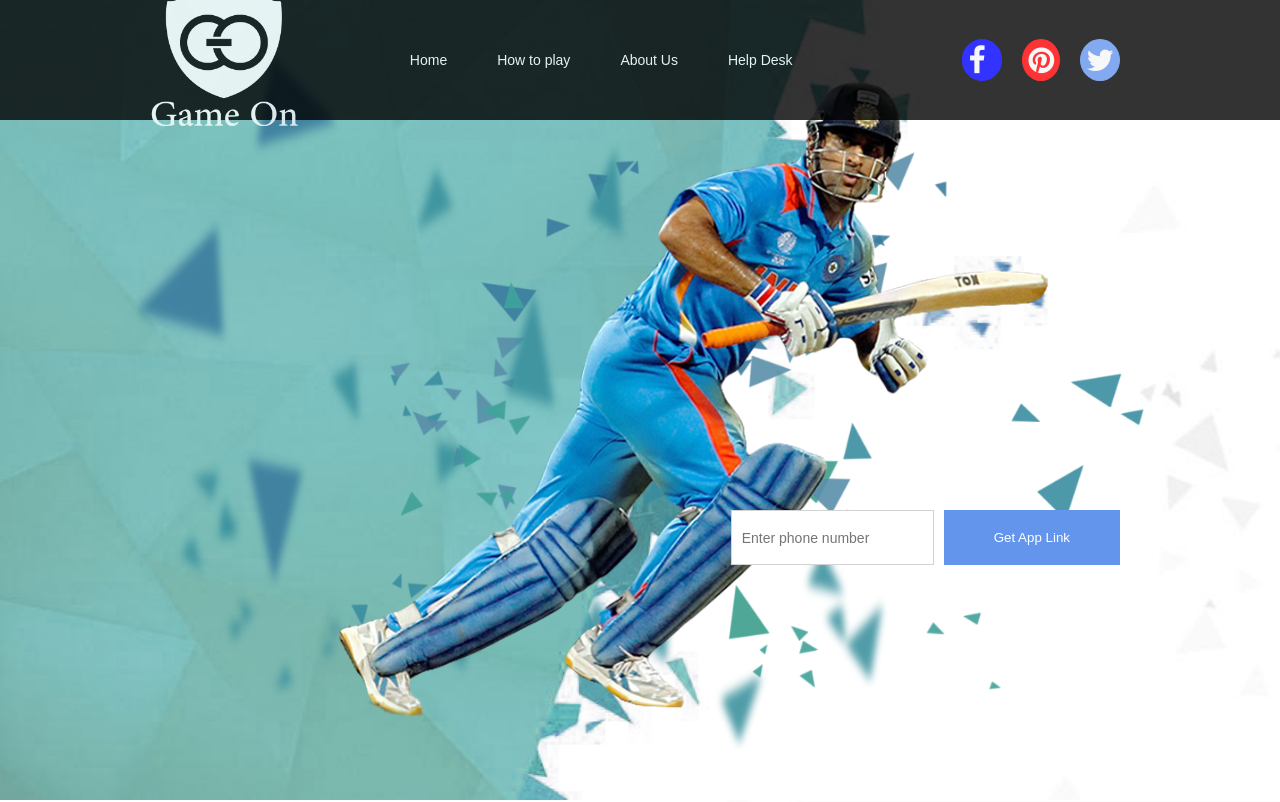
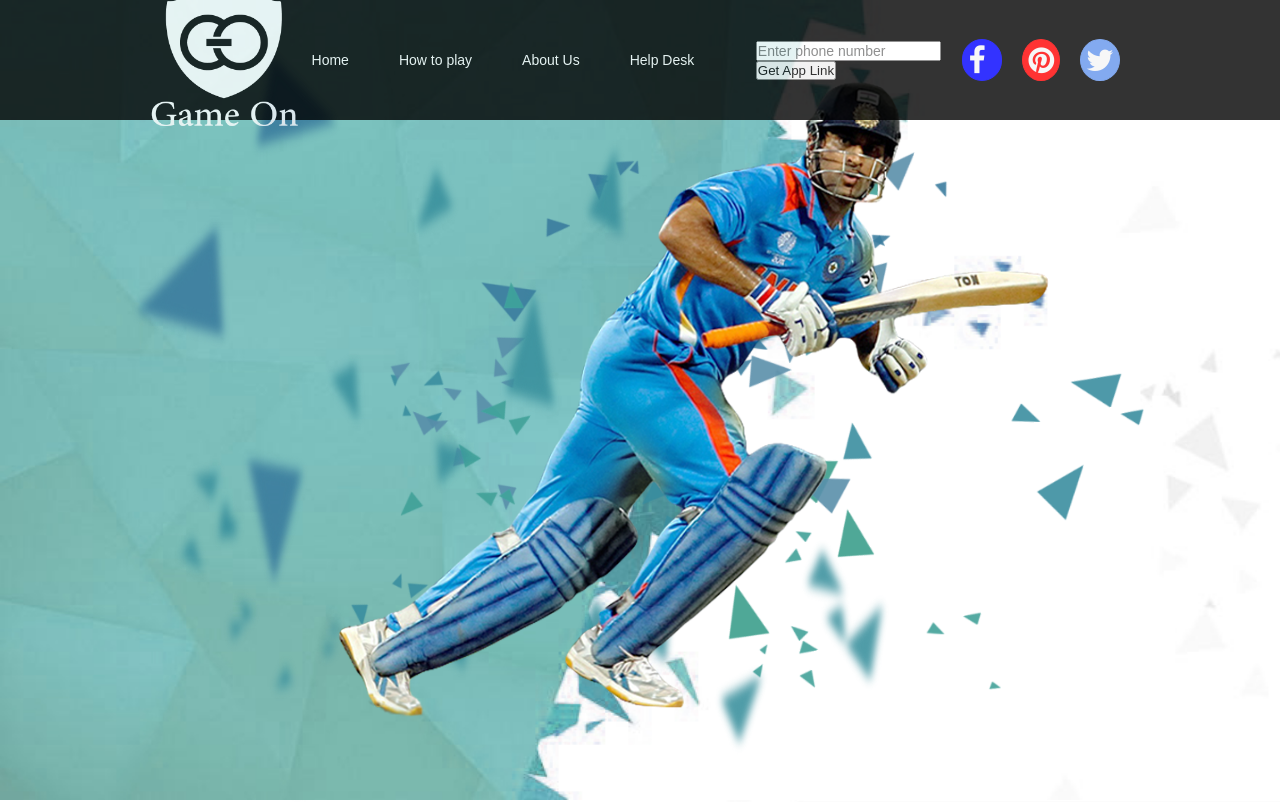
Before and after one commit to Kanchi-Chauhan2/game-on, a website: page index.html in a window 1280 px wide. Shown: the top 802 px of the page. Drawn offline with Linux system fonts and the light colour scheme.

Commit message:
Update index.html

```diff
--- a/index.html
+++ b/index.html
@@ -22,6 +22,10 @@
                         <li>Help Desk</li>
                     </ul>
                 </div>
+                <div class="banner-container__menu--title">
+                    <input type="text" class="input-numbers" placeholder="Enter phone number"/>
+                    <button>Get App Link</button>
+                </div>
                 <div class="banner-container__menu--socialicons">
                     <div class="banner-container__menu--socialicons--facebook">
                         <i class="fa fa-facebook" style="color:whitesmoke"></i>
@@ -41,10 +45,7 @@
                 </div>
                 <div class="banner-container__backimg--player">
                 </div>
-                <div class="banner-container__backimg--title">
-                    <input type="text" class="input-numbers" placeholder="Enter phone number"/>
-                    <button>Get App Link</button>
-                </div>
+
             </div>
         </div>
 
```
